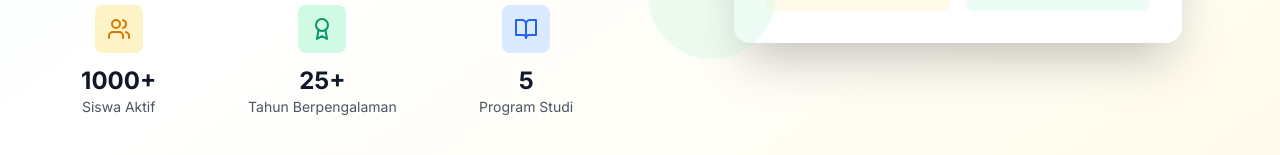
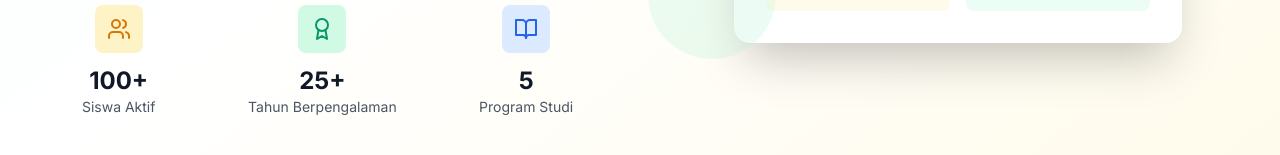
Before and after one commit to Abdulkohar-design/SMPBDARULHUDA, a React (Vite) app: page / in a window 1280 px wide. Shown: the part 779-934 px from the top of the page. Built offline with nearby package versions, Linux system fonts and the light colour scheme.

Commit message:
Update Hero.tsx

```diff
--- a/src/components/Hero.tsx
+++ b/src/components/Hero.tsx
@@ -52,7 +52,7 @@
                 <div className="flex items-center justify-center w-12 h-12 bg-amber-100 rounded-lg mb-3 mx-auto">
                   <Users className="text-amber-600" size={24} />
                 </div>
-                <div className="text-2xl font-bold text-gray-900">1000+</div>
+                <div className="text-2xl font-bold text-gray-900">100+</div>
                 <div className="text-sm text-gray-600">Siswa Aktif</div>
               </div>
               <div className="text-center">
```
